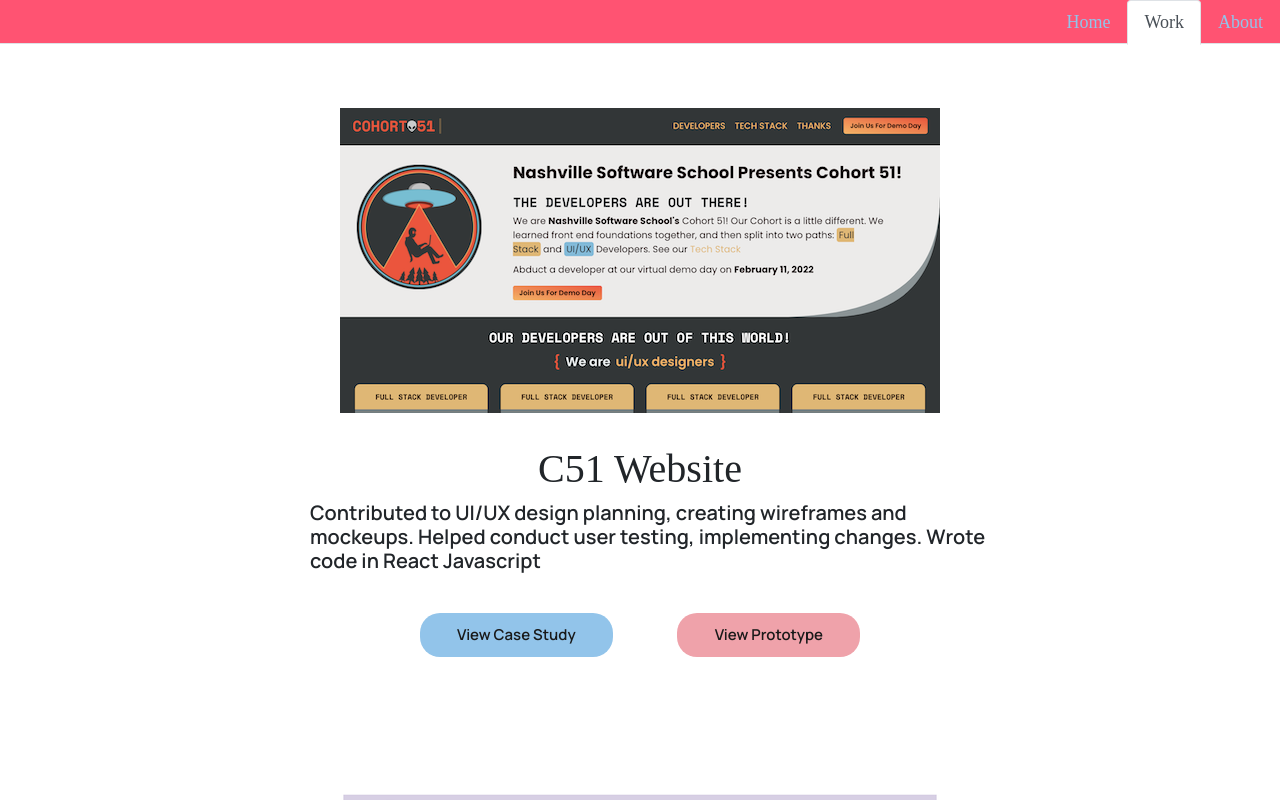
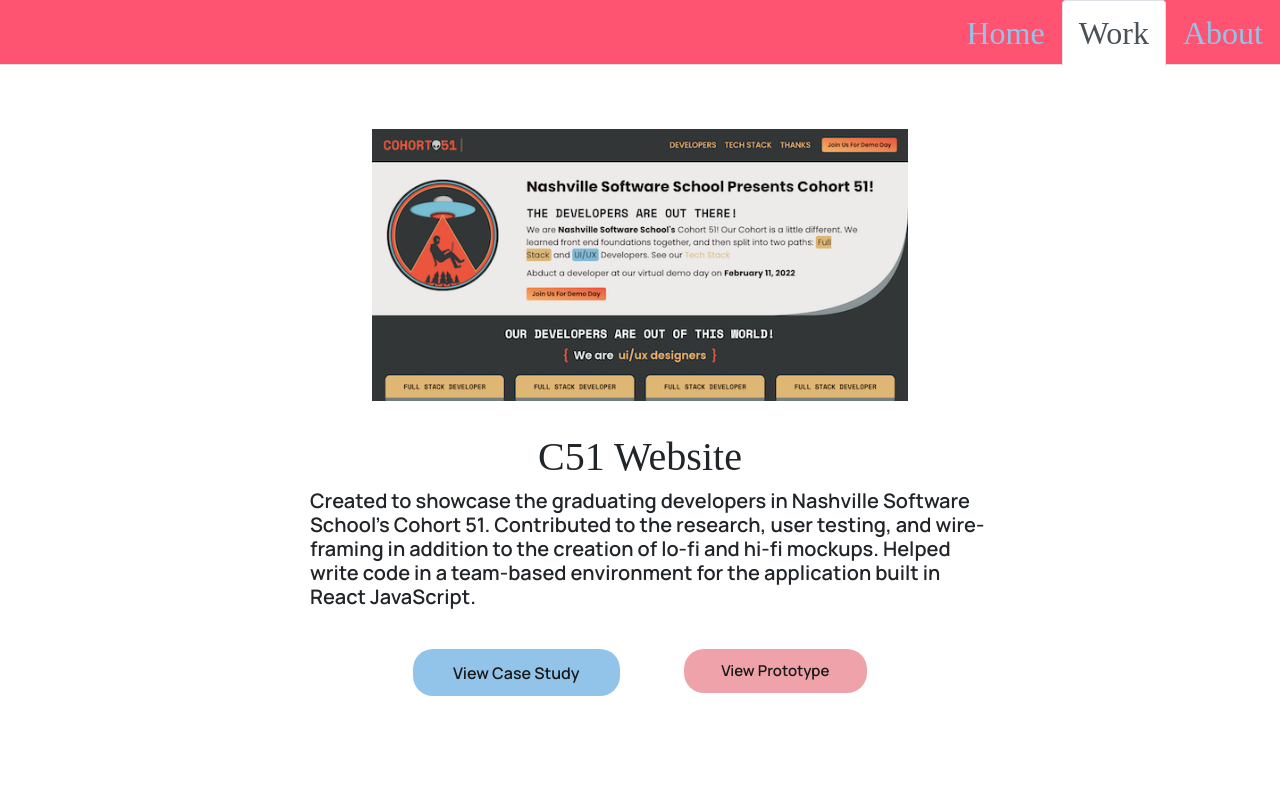
Before and after one commit to morganmassey14/morganmassey14.github.io, a React (Create React App) app: page / in a window 1280 px wide. Both pictures are taken after a click on the tab "Work". Shown: the top 800 px of the page. Built offline with nearby package versions, Linux system fonts and the light colour scheme.

Commit message:
updates to media queries

```diff
--- a/src/components/About.js
+++ b/src/components/About.js
@@ -7,6 +7,7 @@
 import resume from "../images/resume.svg";
 import { BsLinkedin, BsGithub, BsFillEnvelopeFill } from "react-icons/bs";
 import unicorn from "../images/unicorn.png";
+import header from "../images/interestheader.svg";
 
 
 export const About = () => {
@@ -15,7 +16,7 @@
         <div id="about" className="about">
         <div className="aboutpicture"><img className="about-img" src={about} alt="mmpic" /></div>
             <div className="about-section__about">
-            <div className="resumepicture"><a href="https://arizonaatwork.com" target="_blank"><img className="resume-img rotating" src={resume} alt="resume"/></a></div>
+            <div className="resumepicture"><a href="https://drive.google.com/file/d/1eoh6uJ6IX8ZqU0SKUKhCIBcbW_u-zUFo/view?usp=sharing" target="_blank"><img className="resume-img rotating" src={resume} alt="resume"/></a></div>
                 <div className="about-section__icon">
                 <div className="media-btn">
                 <h3>About</h3>
@@ -52,10 +53,11 @@
         </div>
         </div>
                 <div className="about-section__text">
-                <h5></h5>
+                <h5>As a Front-End Developer, I am passionate about creating user-focused and responsive applications. I strive to use my creativity in a way that makes the world around me beautiful and harmonious. I'm focused on connecting with others through hearing their stories and seeing things from their perspective. I strive to construct an inclusive environment where everyone feels welcome and seen. My Superpowers are my positivity, kindness, enthusiasm for whatever gets thrown my way. Above all, I value human connection, authenticity, and mutual support.</h5>
             </div>
             </div>
             </div>
+            <div className="headerpicture"><img className="header-img" src={header} alt="header" /></div>
             <div className="about-section__interests">
                 <div className="about-interest">
             <div className="moon"><img className="moon-img" src={moon} alt="moonimg" />
--- a/src/components/Description.js
+++ b/src/components/Description.js
@@ -7,7 +7,7 @@
         <>
         <div id="description" className="description">
         <section className="description_text"> <div className="description-section__about">
-            <h1>Hey Ya'll, Im Morgan Massey. A UI/UX Designer & Front End Developer</h1>
+            <h1>Hey Ya'll! I'm Morgan Massey, a UI/UX Designer & Front End Developer</h1>
             </div></section>
         <section>
              <div className="profilepicture"><img className="profile-img" src={profile} alt="mmpic" /></div>
--- a/src/components/Work.js
+++ b/src/components/Work.js
@@ -12,16 +12,16 @@
         <div className="work-section__c51">
         <div className="c51picture"><a href="https://nss-day-cohort-51.github.io/" target="_blank"><img className="c51" src={c51} alt="c51"/></a></div>
             <h1>C51 Website</h1>
-            <h5>Contributed to UI/UX design planning, creating wireframes and mockeups. Helped conduct user testing, implementing changes. Wrote code in React Javascript</h5>
+            <h5>Created to showcase the graduating developers in Nashville Software School’s Cohort 51. Contributed to the research, user testing, and wire-framing in addition to the creation of lo-fi and hi-fi mockups. Helped write code in a team-based environment for the application built in React JavaScript.</h5>
            <div className="c51-btn-container">
             <CaseStudyCW />
             <PrototypeCW />
             </div>
         </div>
         <div className="work-section__moodmoons">
-        <div className="moodmoons"><img className="moodmoons-img" src={moodmoons} alt="moodmoonsimg" /></div>
+        <div className="moodmoonspicture"><a href="http://mood-moons.herokuapp.com/" target="_blank"><img className="moodmoons" src={moodmoons} alt="moodmoons"/></a></div>
             <h1>Mood Moons</h1>
-            <h5>Mood Moons is an app designed for users to select different exercises to help with managing anxiety. The users are able to choose different breathing, meditation, and yoga</h5>
+            <h5>Mood Moons is an application designed to help users manage anxiety symptoms with accessible coping skills. The inspiration for Mood Moons came from interacting with others who suffered from unmanageable anxiety symptoms. Moon Moons is single page application built with React JavaScript and JSON-server.</h5>
             <div className="mm-btn-container">
             <CaseStudyMM />
             <PrototypeMM />
--- a/src/styles/about.scss
+++ b/src/styles/about.scss
@@ -37,6 +37,10 @@
 img.resume-img {
     margin-top: -200px;
     width: 150px;
+}
+
+img.unicorn-img {
+    display: none;
 }
 @-webkit-keyframes rotating /* Safari and Chrome */ {
     from {
@@ -119,13 +123,15 @@
     }
 
 .about-section__text {
-    padding-left: 400px;
-    padding-right: 400px;
+    max-width: 35em;
+    padding-left: 1em;
 }
 
     .about {
+        padding: 2em;
         display: flex;
         flex-direction: column;
+        align-items: center;
     }
 
     .aboutpicture {
@@ -138,10 +144,9 @@
     }
 
     img.unicorn-img {
-        height: 100px;
-        width: 100px;
         margin-right: 15px;
-        padding-bottom: 15px;
+        display: block;
+
     }
 
     img.moon-img {
@@ -166,7 +171,7 @@
 
     img.resume-img {
         margin-top: -350px;
-        margin-left: 400px;
+        margin-left: 1.5em;
         width: 200px;
     }
     @-webkit-keyframes rotating /* Safari and Chrome */ {
@@ -209,6 +214,7 @@
         display: flex;
         flex-direction: row;
         flex-wrap: wrap;
+        padding: 2em;
     }
 
     .icon {
@@ -260,4 +266,11 @@
         flex-direction: column;
         align-items: center;
     }
+
+    img.header-img {
+        display: block;
+        margin-left: auto;
+        margin-right: auto;
+        padding: 4em;
+    }
 }
--- a/src/styles/buttons.scss
+++ b/src/styles/buttons.scss
@@ -4,16 +4,13 @@
     border-radius: 20px;
     background: $blue;
     color: $black;
-    font-size: 1em;
-    padding: 5px 100px;
+    padding: 1em 4em;
     font-weight: 600;
-    font-size: 15px;
     margin: 0 0 0.5rem;
     .btn-item {
         text-align: center;
         text-decoration: none;
     }
-
 }
 
 
@@ -21,9 +18,7 @@
     border-radius: 20px;
     background: $pink;
     color: $black;
-    font-size: 1em;
-    padding: 5px 100px;
-    font-weight: 600;
+    padding: 1em 4em;
     font-size: 15px;
     margin: 0 0 0.5rem;
     .btn-item {
@@ -36,10 +31,7 @@
     border-radius: 20px;
     background: $blue;
     color: $black;
-    font-size: 1em;
-    padding: 5px 100px;
-    font-weight: 600;
-    font-size: 15px;
+    padding: 1em 4em;
     margin: 0 0 0.5rem;
     .btn-item {
         text-align: center;
@@ -53,10 +45,7 @@
     border-radius: 20px;
     background: $pink;
     color: $black;
-    font-size: 1em;
-    padding: 5px 100px;
-    font-weight: 600;
-    font-size: 15px;
+    padding: 1em 4em;
     margin: 0 0 0.5rem;
     .btn-item {
         text-align: center;
@@ -132,17 +121,18 @@
 }
 
 
-a {
-    text-decoration: none;
-    display: flex;
-    flex-direction: column;
-    align-items: center;
-    padding: 2em;
-}
+
 
 .c51-btn-container{
     display: flex;
     flex-direction: row;
+    a {
+        text-decoration: none;
+        display: flex;
+        flex-direction: column;
+        align-items: center;
+        padding: 2em;
+    }
 
 }
 
@@ -150,5 +140,12 @@
 .mm-btn-container{
     display: flex;
     flex-direction: row;
+    a {
+        text-decoration: none;
+        display: flex;
+        flex-direction: column;
+        align-items: center;
+        padding: 2em;
+    }
 }
 }
--- a/src/styles/description.scss
+++ b/src/styles/description.scss
@@ -35,16 +35,7 @@
     justify-content: center;
 }
 
-img.unicorn-img {
-    height: 150px;
-    width: 150px;
-}
 
-.unicorn {
-    margin-top: -40px;
-display: flex;
-justify-content: space-around;
-}
 //media query for description
 @media only screen and (min-width:361px){
     .description {
@@ -55,6 +46,7 @@
         justify-content: center;
         align-items: center;
         align-content: center;
+        padding: 2em;
     }
 
     .description_text{
@@ -86,15 +78,4 @@
         display: flex;
         justify-content: center;
     }
-
-    img.unicorn-img {
-        height: 150px;
-        width: 150px;
-    }
-
-    .unicorn {
-        margin-top: -40px;
-    display: flex;
-    justify-content: space-around;
-    }
 }
--- a/src/styles/navbar.scss
+++ b/src/styles/navbar.scss
@@ -4,3 +4,12 @@
   color: $white;
   font-family: 'Shrikhand', cursive;
 }
+
+@media only screen and (min-width:361px){
+  .justify-content-end {
+    background-color: $hotpink;
+    font-size: xx-large;
+    color: $white;
+    font-family: 'Shrikhand', cursive;
+  }
+}
--- a/src/styles/work.scss
+++ b/src/styles/work.scss
@@ -1,6 +1,6 @@
 //mobile version
 .work-section__c51 {
-    padding: 2em;
+    padding: 2em 2em 0em 2em;
     display: flex;
     flex-direction: column;
     align-items: center;
@@ -11,10 +11,11 @@
 
 }
 
-img.c51-img
- {
-     padding: 2em;
- }
+img.c51 {
+        width: 300px;
+        padding: 2em;
+    }
+
 .work-section__moodmoons {
     padding: 2em;
     display: flex;
@@ -25,49 +26,42 @@
         padding-left: 1em;
     }
 }
-img.moodmoons-img
- {
-     padding: 2em;
+
+ img.moodmoons {
+    width: 300px;
+    padding: 2em;
+}
+
+ @media only screen and (min-width:361px) {
+    .work-section__c51 {
+        padding: 2em 2em 0em 2em;
+        display: flex;
+        flex-direction: column;
+        align-items: center;
+         h5 {
+            max-width: 35em;
+            padding-left: 1em;
+        }
+
+    }
+
+    img.c51 {
+         width: 600px;
+         padding: 2em;
+     }
+    .work-section__moodmoons {
+        padding: 2em;
+        display: flex;
+        flex-direction: column;
+        align-items: center;
+         h5 {
+            max-width: 35em;
+            padding-left: 1em;
+        }
+    }
+
+     img.moodmoons {
+         width: 600px;
+         padding: 2em;
+     }
  }
-
-// @media only screen and (min-width:361px){
-//     .work {
-//         display: flex;
-//         flex-direction: row;
-//         justify-content: space-around
-//     }
-
-//     img.c51-img {
-//         width: 300px;
-//         height: 300px;
-//         margin-bottom: 20px;
-//     }
-
-//     img.moodmoons-img {
-//         width: 300px;
-//         height: 300px;
-//         margin-bottom: 20px;
-//     }
-
-//     .work-section__c51 {
-//         margin-top: 50px;
-//         display: flex;
-//         flex-direction: column;
-//         align-items: center;
-//         max-width: 400px;
-//         h5 {
-//             margin-left: 10px;
-//         }
-//     }
-
-//     .work-section__moodmoons {
-//         margin-top: 50px;
-//         display: flex;
-//         flex-direction: column;
-//         align-items: center;
-//         max-width: 400px;
-//          h5 {
-//             margin-left: 10px;
-//         }
-//     }
-// }
```
Also changed, not shown: src/images/interestheader.svg (added), src/images/unicorn.png.
